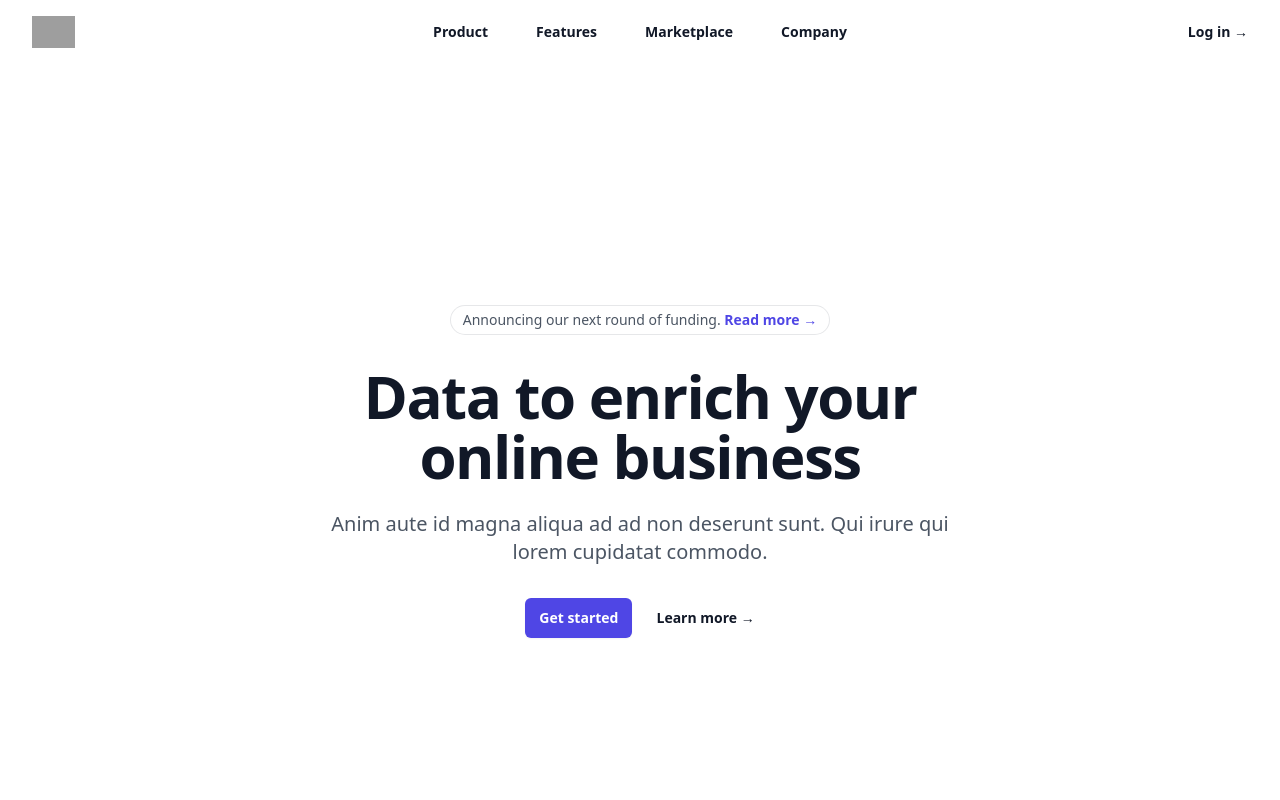
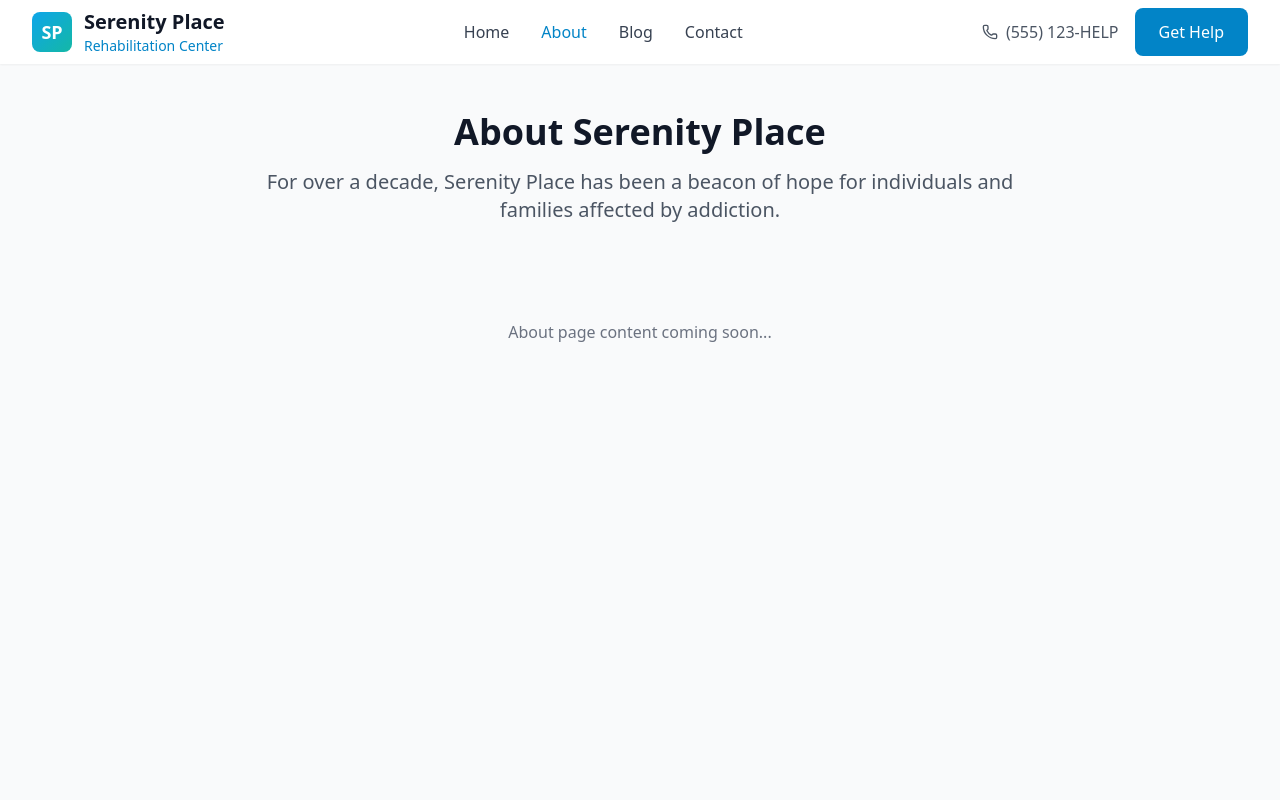
Before and after one commit to bkoimett/serenity-mern, a React (Vite) app in the folder client/: page /about in a window 1280 px wide. Shown: the top 800 px of the page. Built offline with nearby package versions, Linux system fonts and the light colour scheme; grey boxes are pictures that could not be loaded.

Commit message:
feat(pages): add Home, Blog, and About components with initial content structure

```diff
--- a/client/src/App.jsx
+++ b/client/src/App.jsx
@@ -1,17 +1,21 @@
-import { useState } from "react";
-import reactLogo from "./assets/react.svg";
-import viteLogo from "/vite.svg";
-import "./App.css";
-import LandingPage from "./pages/LandingPage";
-
+// src/App.jsx
+import { BrowserRouter as Router, Routes, Route } from "react-router-dom";
+import { Home } from "./pages/Home";
+import { Blog } from "./pages/Blog";
+import { About } from "./pages/About";
+import { Layout } from "./components/Layout";
 
 function App() {
-  const [count, setCount] = useState(0);
-
   return (
-    <>
-      <LandingPage/>
-    </>
+    <Router>
+      <Layout>
+        <Routes>
+          <Route path="/" element={<Home />} />
+          <Route path="/blog" element={<Blog />} />
+          <Route path="/about" element={<About />} />
+        </Routes>
+      </Layout>
+    </Router>
   );
 }
 
--- /dev/null
+++ b/client/src/pages/About.jsx
@@ -0,0 +1,21 @@
+// src/pages/About.jsx
+export function About() {
+  return (
+    <div className="min-h-screen bg-gray-50 py-12">
+      <div className="max-w-7xl mx-auto px-4 sm:px-6 lg:px-8">
+        <div className="text-center mb-12">
+          <h1 className="text-4xl font-bold text-gray-900 mb-4">
+            About Serenity Place
+          </h1>
+          <p className="text-xl text-gray-600 max-w-3xl mx-auto">
+            For over a decade, Serenity Place has been a beacon of hope for
+            individuals and families affected by addiction.
+          </p>
+        </div>
+        <div className="text-center py-12">
+          <p className="text-gray-500">About page content coming soon...</p>
+        </div>
+      </div>
+    </div>
+  );
+}
--- /dev/null
+++ b/client/src/pages/Blog.jsx
@@ -0,0 +1,20 @@
+// src/pages/Blog.jsx
+export function Blog() {
+  return (
+    <div className="min-h-screen bg-gray-50 py-12">
+      <div className="max-w-7xl mx-auto px-4 sm:px-6 lg:px-8">
+        <div className="text-center mb-12">
+          <h1 className="text-4xl font-bold text-gray-900 mb-4">
+            Recovery Blog
+          </h1>
+          <p className="text-xl text-gray-600 max-w-2xl mx-auto">
+            Insights, stories, and guidance for your recovery journey.
+          </p>
+        </div>
+        <div className="text-center py-12">
+          <p className="text-gray-500">Blog content coming soon...</p>
+        </div>
+      </div>
+    </div>
+  );
+}
--- /dev/null
+++ b/client/src/pages/Home.jsx
@@ -0,0 +1,14 @@
+// src/pages/Home.jsx
+import { Hero } from "../components/Hero";
+import { Services } from "../components/Services";
+import { ContactForm } from "../components/ContactForm";
+
+export function Home() {
+  return (
+    <>
+      <Hero />
+      <Services />
+      <ContactForm />
+    </>
+  );
+}
```
